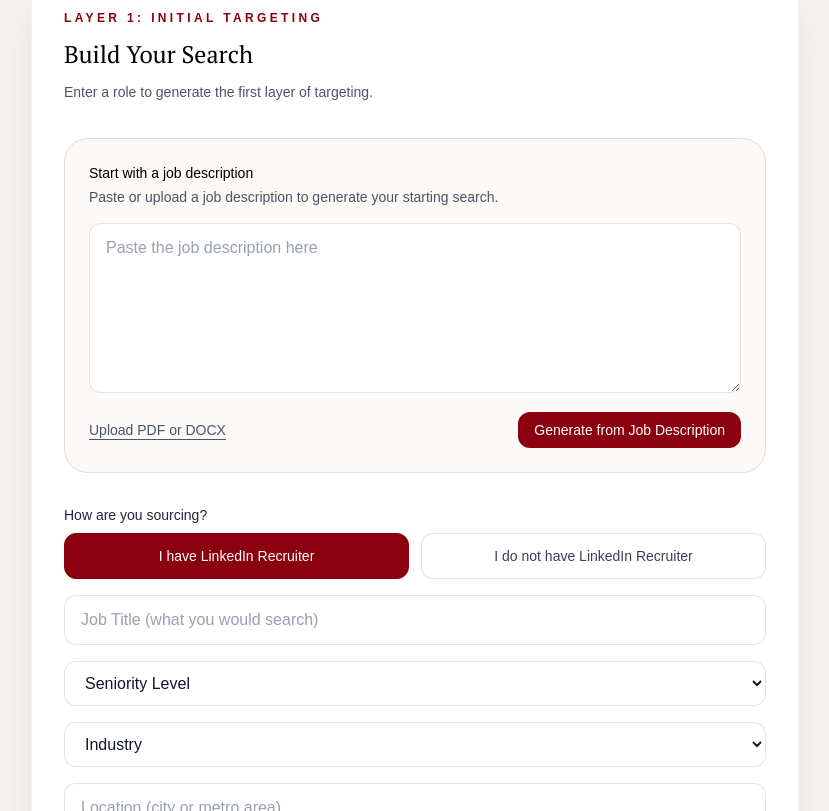
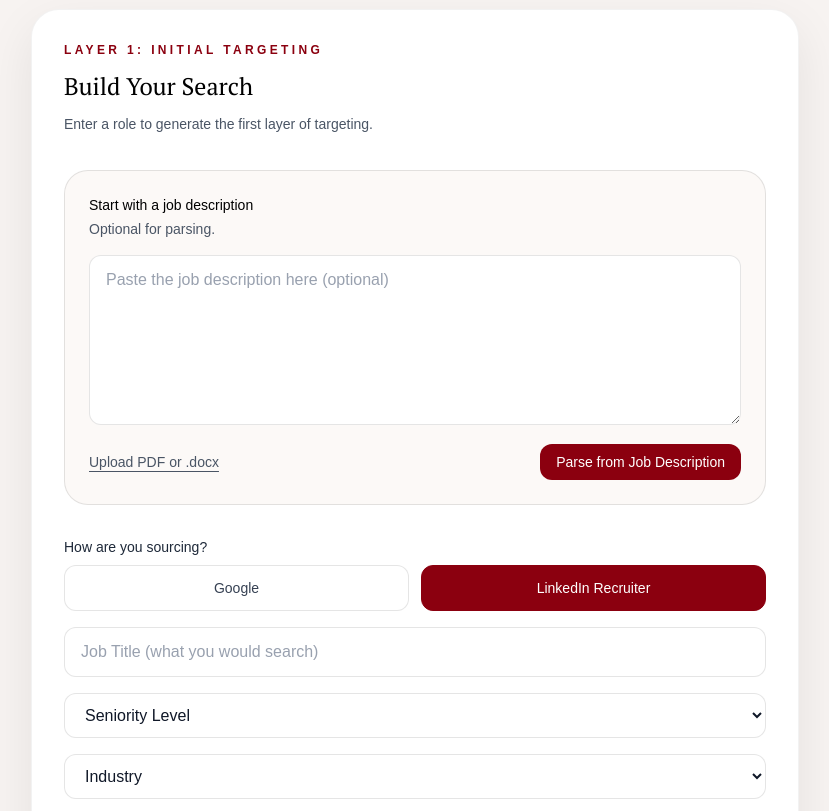
Before and after one commit to actresskristin/boolean-string-builder, a React (Vite) app: page / in a window 1280 px wide. Shown: the part 913-1724 px from the top of the page, without its empty margins (225-1054 px from the left). Built offline with nearby package versions, Linux system fonts and the light colour scheme.

Commit message:
updating copy

```diff
--- a/src/components/BooleanForm.jsx
+++ b/src/components/BooleanForm.jsx
@@ -93,7 +93,7 @@ function BooleanForm({ formData, onChange, onGenerate, onParseJobDescription })
         <div className="mb-4">
           <p className="text-sm font-medium text-black">Start with a job description</p>
           <p className="mt-1 text-sm text-gray-600">
-            Paste or upload a job description to generate your starting search.
+            Optional for parsing.
           </p>
         </div>
 
@@ -101,7 +101,7 @@ function BooleanForm({ formData, onChange, onGenerate, onParseJobDescription })
           value={jobDescription}
           onChange={(e) => setJobDescription(e.target.value)}
           rows={6}
-          placeholder="Paste the job description here"
+          placeholder="Paste the job description here (optional)"
           className="w-full rounded-xl border border-black/10 bg-white px-4 py-3 text-gray-900 outline-none transition placeholder:text-gray-400 focus:border-[#8b000f] focus:ring-4 focus:ring-red-100"
         />
 
@@ -111,7 +111,7 @@ function BooleanForm({ formData, onChange, onGenerate, onParseJobDescription })
             onClick={handleUploadClick}
             className="text-sm text-gray-600 underline underline-offset-4 transition hover:text-black"
           >
-            Upload PDF or DOCX
+            Upload PDF or .docx
           </button>
 
           <button
@@ -119,7 +119,7 @@ function BooleanForm({ formData, onChange, onGenerate, onParseJobDescription })
             onClick={handleParseClick}
             className="rounded-xl bg-[#8b000f] px-4 py-2 text-sm text-white transition hover:bg-[#74000c]"
           >
-            Generate from Job Description
+            Parse from Job Description
           </button>
         </div>
 
@@ -151,6 +151,18 @@ function BooleanForm({ formData, onChange, onGenerate, onParseJobDescription })
           </p>
 
           <div className="grid gap-3 sm:grid-cols-2">
+
+              <button
+              type="button"
+              onClick={() => handlePlatformChange('xray')}
+              className={`rounded-xl border px-4 py-3 text-sm transition ${
+                formData.platform === 'xray'
+                  ? 'border-[#8b000f] bg-[#8b000f] text-white'
+                  : 'border-black/10 bg-white text-gray-700 hover:border-[#8b000f]/30'
+              }`}
+            >
+              Google
+            </button>
             <button
               type="button"
               onClick={() => handlePlatformChange('recruiter')}
@@ -160,19 +172,7 @@ function BooleanForm({ formData, onChange, onGenerate, onParseJobDescription })
                   : 'border-black/10 bg-white text-gray-700 hover:border-[#8b000f]/30'
               }`}
             >
-              I have LinkedIn Recruiter
-            </button>
-
-            <button
-              type="button"
-              onClick={() => handlePlatformChange('xray')}
-              className={`rounded-xl border px-4 py-3 text-sm transition ${
-                formData.platform === 'xray'
-                  ? 'border-[#8b000f] bg-[#8b000f] text-white'
-                  : 'border-black/10 bg-white text-gray-700 hover:border-[#8b000f]/30'
-              }`}
-            >
-              I do not have LinkedIn Recruiter
+              LinkedIn Recruiter
             </button>
           </div>
         </div>
--- a/src/components/Hero.jsx
+++ b/src/components/Hero.jsx
@@ -10,7 +10,7 @@ function Hero() {
       </h2>
 
       <p className="mx-auto mt-4 max-w-2xl text-base leading-8 text-gray-700">
-        Build a clean first-pass Boolean string for LinkedIn or Google.
+        Build a clean first-pass Boolean string for LinkedIn or Google. Generated using structured search logic, not prompt-based output.
       </p>
     </section>
   )
```
